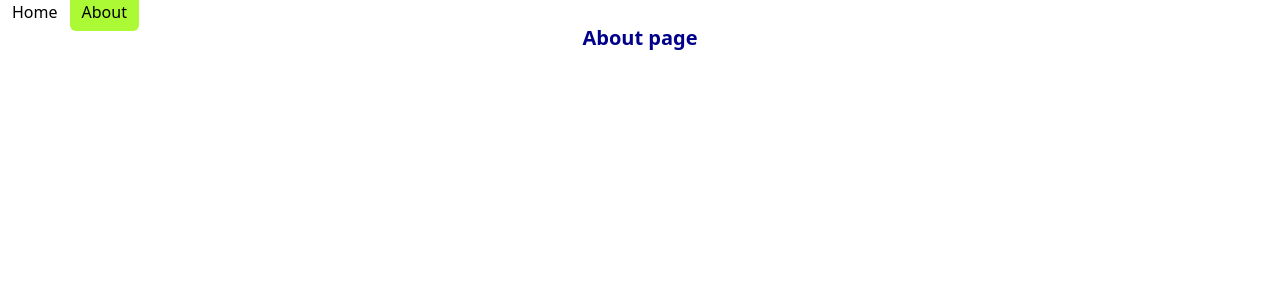
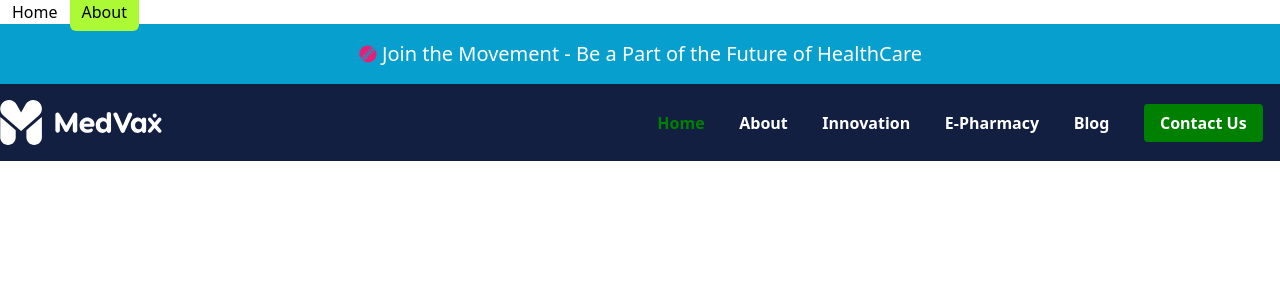
Before and after one commit to ejasonos/lesousTraining, a Vue app in the folder medvax-clone/: page /about in a window 1280 px wide. Shown: the top 300 px of the page. Built offline with nearby package versions, Linux system fonts and the light colour scheme.

Commit message:
updated files

```diff
--- /dev/null
+++ b/medvax-clone/src/components/Footer.vue
@@ -0,0 +1,80 @@
+<template>
+    <!-- Footer Section -->
+    <footer class="w-full flex flex-col bg-[blue] p-2 gap-y-2">
+      <section class="flex w-full justify-between items-center p-2">
+        <img
+          src="../assets/logo-Footer.svg"
+          alt="MedVax logo"
+          class="h-14 w-auto mr-6"
+        />
+        <ul
+          class="list-none flex flex-wrap justify-between items-center w-full"
+        >
+          <li class="text-[purple] m-3 text-sm">Home</li>
+          <li class="text-white m-3 text-sm">About</li>
+          <li class="text-white m-3 text-sm">Innovation</li>
+          <li class="text-white m-3 text-sm">E-Pharmacy</li>
+          <li class="text-white m-3 text-sm">Blog</li>
+          <li class="text-white m-3 text-sm">Contact</li>
+          <li class="text-white m-3 text-sm">Privacy</li>
+          <a href="#topnav" class="decoration-none text-white m-3 text-sm">
+            Go to top
+            <span
+              class="h-10 w-10 rounded-full border flex justify-center items-center"
+              ><img
+                src="../assets/hp.svg"
+                alt="Top"
+                class="h-full w-full object-cover text-white"
+            /></span>
+          </a>
+        </ul>
+      </section>
+      <section class="rounded p-2 border-[purple] border-2 w-full flex items-center">
+        <div class="w-2/3 flex flex-wrap">
+          <button
+            class="p-2 rounded border-[purple] border-2 text-md text-pink-600 flex items-center"
+          >
+            <img
+              src="../assets/hp.svg"
+              alt="icon"
+              class="h-10 w-10 mx-1"
+            />info@medvaxhealth.com
+          </button>
+          <button
+            class="p-2 rounded border-[purple] border-2 text-md text-pink-600 flex items-center"
+          >
+            <img
+              src="../assets/hp.svg"
+              alt="icon"
+              class="h-10 w-10 mx-1"
+            />+234 912 973 8935
+          </button>
+          <button
+            class="p-2 rounded border-[purple] border-2 text-md text-pink-600 flex items-center"
+          >
+            <img
+              src="../assets/hp.svg"
+              alt="icon"
+              class="h-10 w-10 mx-1"
+            />FCT, Abuja, Nigeria
+          </button>
+          <button
+            class="p-2 rounded border-[purple] border-2 text-md text-pink-600 flex items-center"
+          >
+            <img
+              src="../assets/hp.svg"
+              alt="icon"
+              class="h-10 w-10 mx-1"
+            /><img
+              src="../assets/hp.svg"
+              alt="partners logo"
+              class="h-10 w-10 mx-1"
+            />
+          </button>
+        </div>
+        <div class="w-1/3 flex text-md text-white">
+          &copy; 2025 MedVax Health. All rights reserved
+        </div>
+      </section>
+    </footer>
+    </template>
--- a/medvax-clone/src/components/HelloWorld.vue
+++ /dev/null
@@ -1,43 +0,0 @@
-<script setup>
-import { ref } from 'vue'
-
-defineProps({
-  msg: String,
-})
-
-const count = ref(0)
-</script>
-
-<template>
-  <h1>{{ msg }}</h1>
-
-  <div class="card">
-    <button type="button" @click="count++">count is {{ count }}</button>
-    <p>
-      Edit
-      <code>components/HelloWorld.vue</code> to test HMR
-    </p>
-  </div>
-
-  <p>
-    Check out
-    <a href="https://vuejs.org/guide/quick-start.html#local" target="_blank"
-      >create-vue</a
-    >, the official Vue + Vite starter
-  </p>
-  <p>
-    Learn more about IDE Support for Vue in the
-    <a
-      href="https://vuejs.org/guide/scaling-up/tooling.html#ide-support"
-      target="_blank"
-      >Vue Docs Scaling up Guide</a
-    >.
-  </p>
-  <p class="read-the-docs">Click on the Vite and Vue logos to learn more</p>
-</template>
-
-<style scoped>
-.read-the-docs {
-  color: #888;
-}
-</style>
--- a/medvax-clone/src/views/About.vue
+++ b/medvax-clone/src/views/About.vue
@@ -1,3 +1,56 @@
 <template>
-    <p class="h-screen w-full text-xl font-bold text-[darkblue] flex justify-center">About page</p>
+
+    <!-- Header Section -->
+    <header
+      class="flex justify-center items-center w-full p-4 text-white text-center text-xl medvax-bg-blue gap-x-1"
+    >
+      <img
+        alt="hp icon"
+        src="../assets/pink-icon.svg"
+        class="h-5 w-5"
+      />
+      Join the Movement - Be a Part of the Future of HealthCare
+    </header>
+    <nav id="topnav" class="flex w-full 2xl:px-60 py-4 justify-between medvax-bg-deepblue">
+      <div class="flex w-1/2 items-center">
+        <img
+          alt="Medvax logo"
+          src="../assets/logo-nav-B7kw0cn7.svg"
+          class="h-[45px] w-auto"
+        />
+      </div>
+      <div class="flex w-1/2 float-right items-center">
+        <img alt="Menu" src="../assets/unfpa.svg" class="block xl:hidden h-[50px] w-auto" />
+        <ul class="hidden xl:flex list-none w-full justify-around">
+          <li><a class="text-[green] font-bold transform-none">Home</a></li>
+          <li>
+            <a class="text-white hover:text-[green] font-bold transform-none"
+              >About</a
+            >
+          </li>
+          <li>
+            <a class="text-white hover:text-[green] font-bold transform-none"
+              >Innovation</a
+            >
+          </li>
+          <li>
+            <a class="text-white hover:text-[green] font-bold transform-none"
+              >E-Pharmacy</a
+            >
+          </li>
+          <li>
+            <a class="text-white hover:text-[green] font-bold transform-none"
+              >Blog</a
+            >
+          </li>
+          <li>
+            <a
+              class="rounded font-bold px-4 py-2 text-white bg-[green] hover:bg-[green] transform-none"
+              >Contact Us</a
+            >
+          </li>
+        </ul>
+      </div>
+    </nav>
+
 </template>
--- a/medvax-clone/src/views/Home.vue
+++ b/medvax-clone/src/views/Home.vue
@@ -1,16 +1,16 @@
 <template>
     <!-- Header Section -->
     <header
-      class="flex justify-center w-full p-4 text-white text-center text-xl bg-[#079FCE]"
+      class="flex justify-center items-center w-full p-4 text-white text-center text-xl medvax-bg-blue gap-x-1"
     >
       <img
         alt="hp icon"
-        src="../assets/hp.svg"
-        class="h=[50px] w-[50px]"
+        src="../assets/pink-icon.svg"
+        class="h-5 w-5"
       />
       Join the Movement - Be a Part of the Future of HealthCare
     </header>
-    <nav id="topnav" class="flex w-full 2xl:px-60 py-4 justify-between bg-[blue]">
+    <nav id="topnav" class="flex w-full 2xl:px-60 py-4 justify-between medvax-bg-deepblue">
       <div class="flex w-1/2 items-center">
         <img
           alt="Medvax logo"
@@ -443,82 +443,4 @@
       </button>
     </div>
 
-    <!-- Footer Section -->
-    <footer class="w-full flex flex-col bg-[blue] p-2 gap-y-2">
-      <section class="flex w-full justify-between items-center p-2">
-        <img
-          src="../assets/logo-Footer.svg"
-          alt="MedVax logo"
-          class="h-14 w-auto mr-6"
-        />
-        <ul
-          class="list-none flex flex-wrap justify-between items-center w-full"
-        >
-          <li class="text-[purple] m-3 text-sm">Home</li>
-          <li class="text-white m-3 text-sm">About</li>
-          <li class="text-white m-3 text-sm">Innovation</li>
-          <li class="text-white m-3 text-sm">E-Pharmacy</li>
-          <li class="text-white m-3 text-sm">Blog</li>
-          <li class="text-white m-3 text-sm">Contact</li>
-          <li class="text-white m-3 text-sm">Privacy</li>
-          <a href="#topnav" class="decoration-none text-white m-3 text-sm">
-            Go to top
-            <span
-              class="h-10 w-10 rounded-full border flex justify-center items-center"
-              ><img
-                src="../assets/hp.svg"
-                alt="Top"
-                class="h-full w-full object-cover text-white"
-            /></span>
-          </a>
-        </ul>
-      </section>
-      <section class="rounded p-2 border-[purple] border-2 w-full flex items-center">
-        <div class="w-2/3 flex flex-wrap">
-          <button
-            class="p-2 rounded border-[purple] border-2 text-md text-pink-600 flex items-center"
-          >
-            <img
-              src="../assets/hp.svg"
-              alt="icon"
-              class="h-10 w-10 mx-1"
-            />info@medvaxhealth.com
-          </button>
-          <button
-            class="p-2 rounded border-[purple] border-2 text-md text-pink-600 flex items-center"
-          >
-            <img
-              src="../assets/hp.svg"
-              alt="icon"
-              class="h-10 w-10 mx-1"
-            />+234 912 973 8935
-          </button>
-          <button
-            class="p-2 rounded border-[purple] border-2 text-md text-pink-600 flex items-center"
-          >
-            <img
-              src="../assets/hp.svg"
-              alt="icon"
-              class="h-10 w-10 mx-1"
-            />FCT, Abuja, Nigeria
-          </button>
-          <button
-            class="p-2 rounded border-[purple] border-2 text-md text-pink-600 flex items-center"
-          >
-            <img
-              src="../assets/hp.svg"
-              alt="icon"
-              class="h-10 w-10 mx-1"
-            /><img
-              src="../assets/hp.svg"
-              alt="partners logo"
-              class="h-10 w-10 mx-1"
-            />
-          </button>
-        </div>
-        <div class="w-1/3 flex text-md text-white">
-          &copy; 2025 MedVax Health. All rights reserved
-        </div>
-      </section>
-    </footer>
 </template>
```
